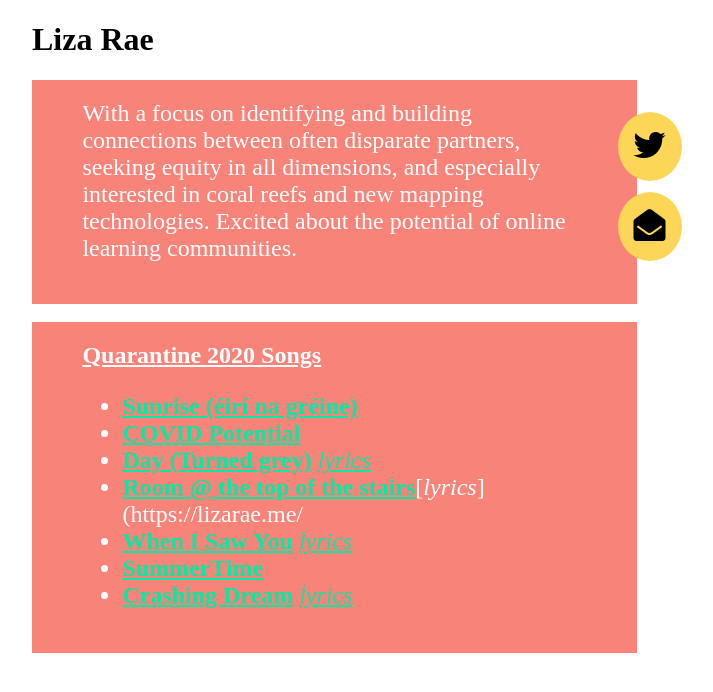
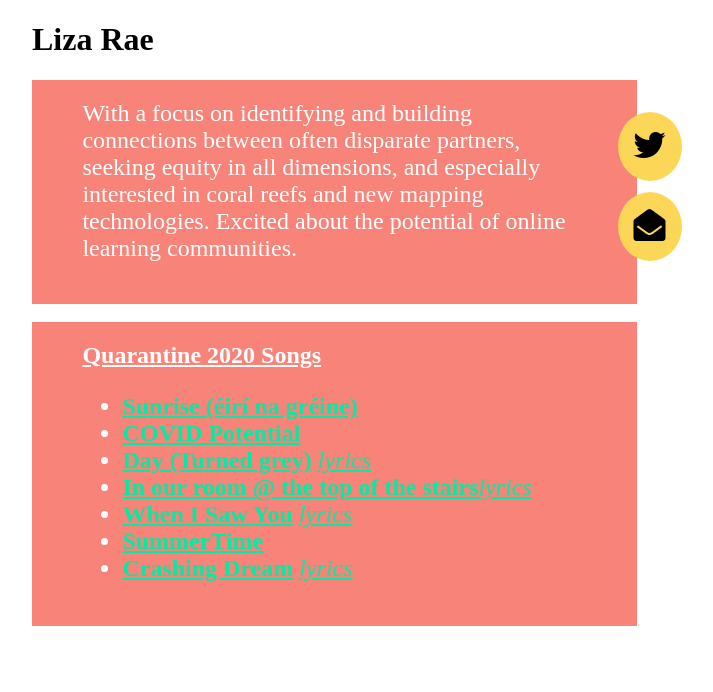
Before and after one commit to hexdump/lizarae.me, a Jekyll site: the page built from index.md, in a window 1280 px wide. Shown: the top 692 px of the page, without its empty margins (232-945 px from the left). Built offline with Jekyll 4.4.1, drawn with Linux system fonts in a browser that asks for light colours; some web fonts are replaced.

Commit message:
Update index.md

```diff
--- a/index.md
+++ b/index.md
@@ -14,7 +14,7 @@ link1: mailto:beth@tecalliance.org
 * [**Sunrise (éirí na gréine)**](http://lizarae.me/assets/1%20Sunrise%20(éir%C3%AD%20na%20gréine)%20-%207_7_20%20-%20Liza%20Rae.mp3)
 * [**COVID Potential**](http://lizarae.me/assets/2%20COVID%20Potential%20-%206_12%20-%20Liza%20Rae.mp3)
 * [**Day (Turned grey)**](http://lizarae.me/assets/3%20Day%20(Turned%20Grey)%20by%20Liza%20Rae%20-%208_15.mp3) [*lyrics*](http://lizarae.me/assets/The%20Day%20(turned%20grey)%20by%20Liza%20Rae.pdf)
-* [**Room @ the top of the stairs**](https://lizarae.me/assets/4%20Room%206_19.mp3)[*lyrics*](https://lizarae.me/
+* [**In our room @ the top of the stairs**](https://lizarae.me/assets/4%20Room%206_19.mp3)[*lyrics*](https://lizarae.me/assets/In%20our%20room%20%40%20the%20top%20of%20the%20stairs.pdf)
 * [**When I Saw You**](https://lizarae.me/assets/5%20When%20I%20Saw%20You%20-%20EQ%20-%205:20:20%2C%203.58%20PM.mp3) [*lyrics*](http://lizarae.me/assets/When%20I%20Saw%20You.pdf)
 * [**SummerTime**](https://lizarae.me/assets/6%20Summertime%2C%20I%20feel%20fine....wav)
 * [**Crashing Dream**](https://lizarae.me/assets/8%20Crashing%20Dream%20-%208:30:20%2C%2010.31%20AM.wav) [*lyrics*](https://lizarae.me/assets/Crashing%20Dreams%20-%20Lyrics.pdf)
```
